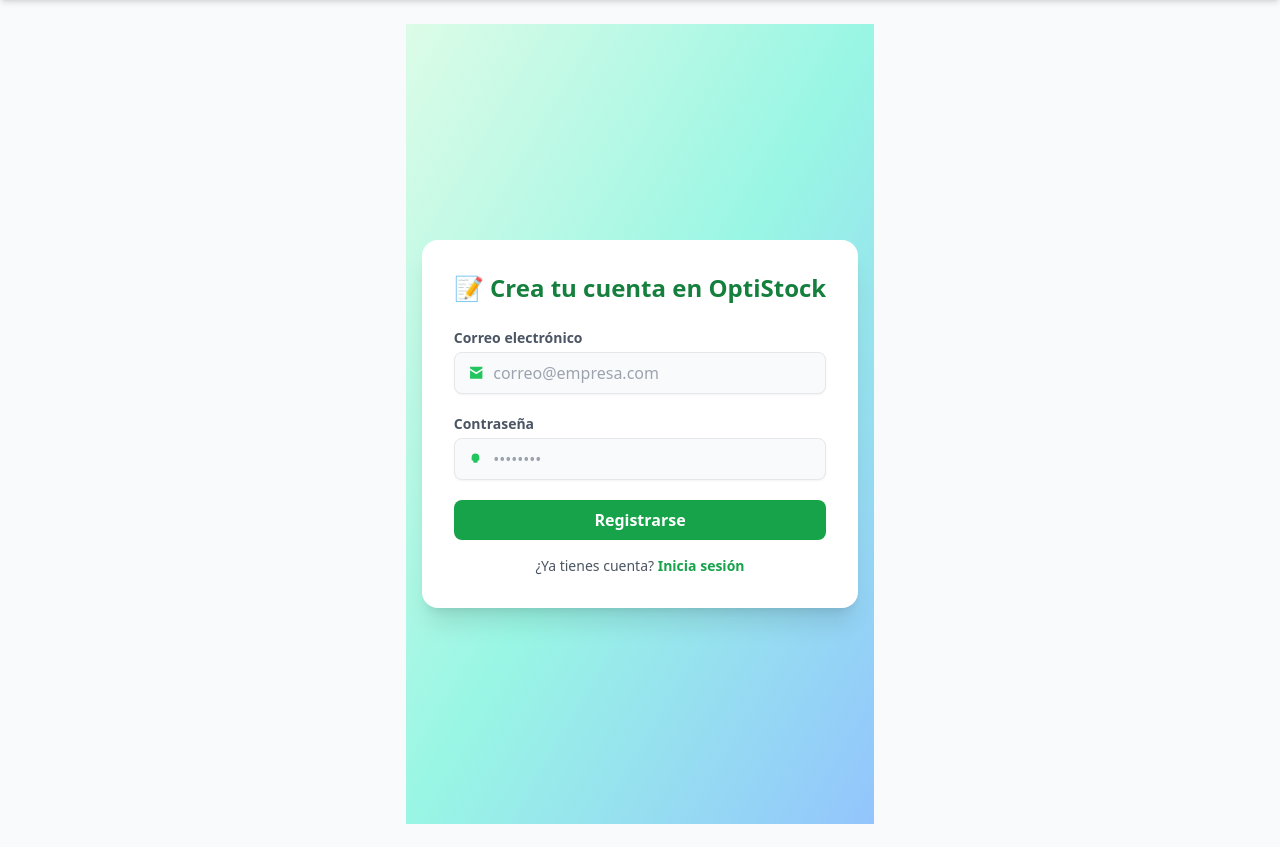
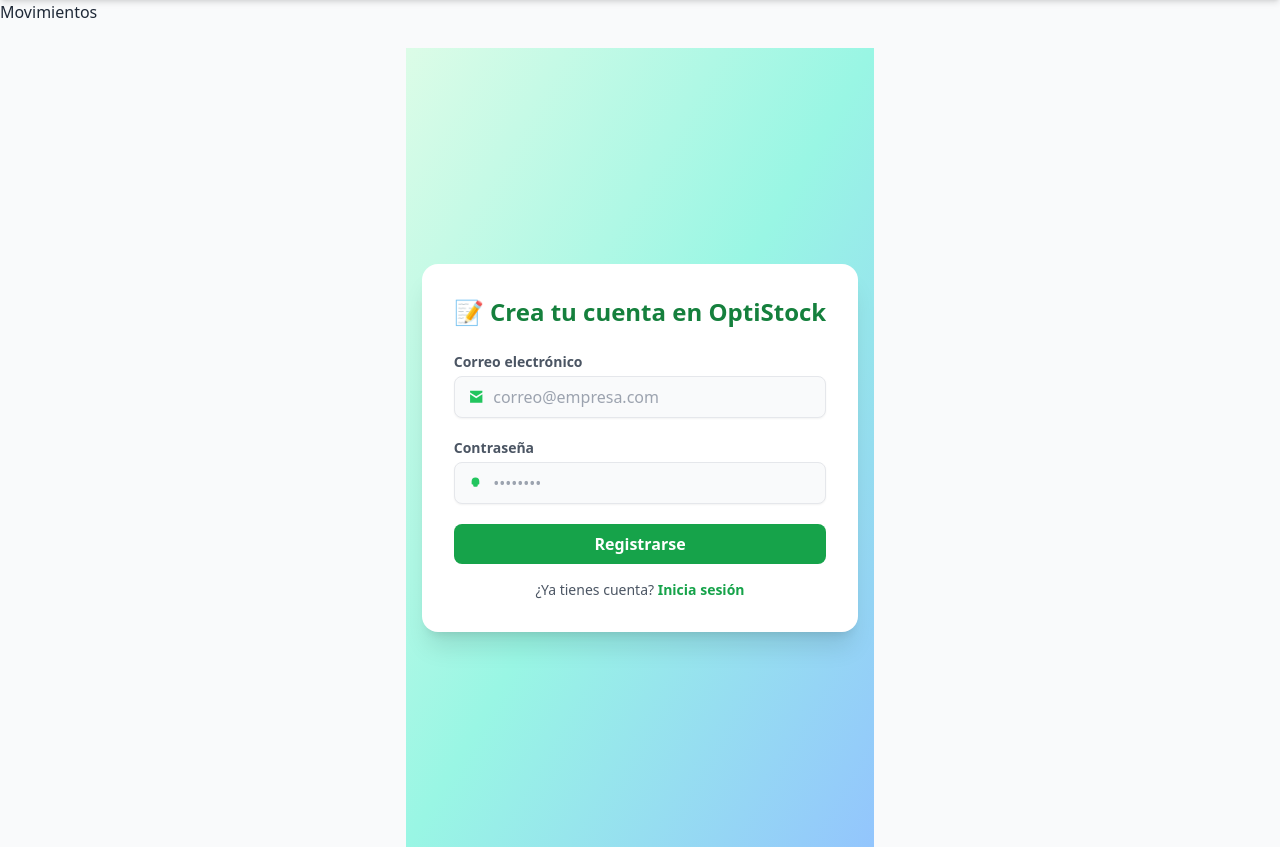
Before and after one commit to Davidsondp/Optistock-AI-, a Flask app: template templates/register.html in a window 1280 px wide. Shown: the part 56-903 px from the top of the page. Run offline with Flask 3, Linux system fonts and the light colour scheme; the template is opened without the code that fills it, so the values that code supplies are empty; some libraries are stand-ins or nearby versions.

Commit message:
Update base.html

```diff
--- a/templates/base.html
+++ b/templates/base.html
@@ -22,6 +22,8 @@
         </div>
     </nav>
 
+    <a href="/movimientos" class="hover:text-indigo-600 font-medium">Movimientos</a>
+
     <!-- Contenido de la página -->
     <main class="flex-1 p-6 max-w-7xl mx-auto">
         {% block content %}
```
